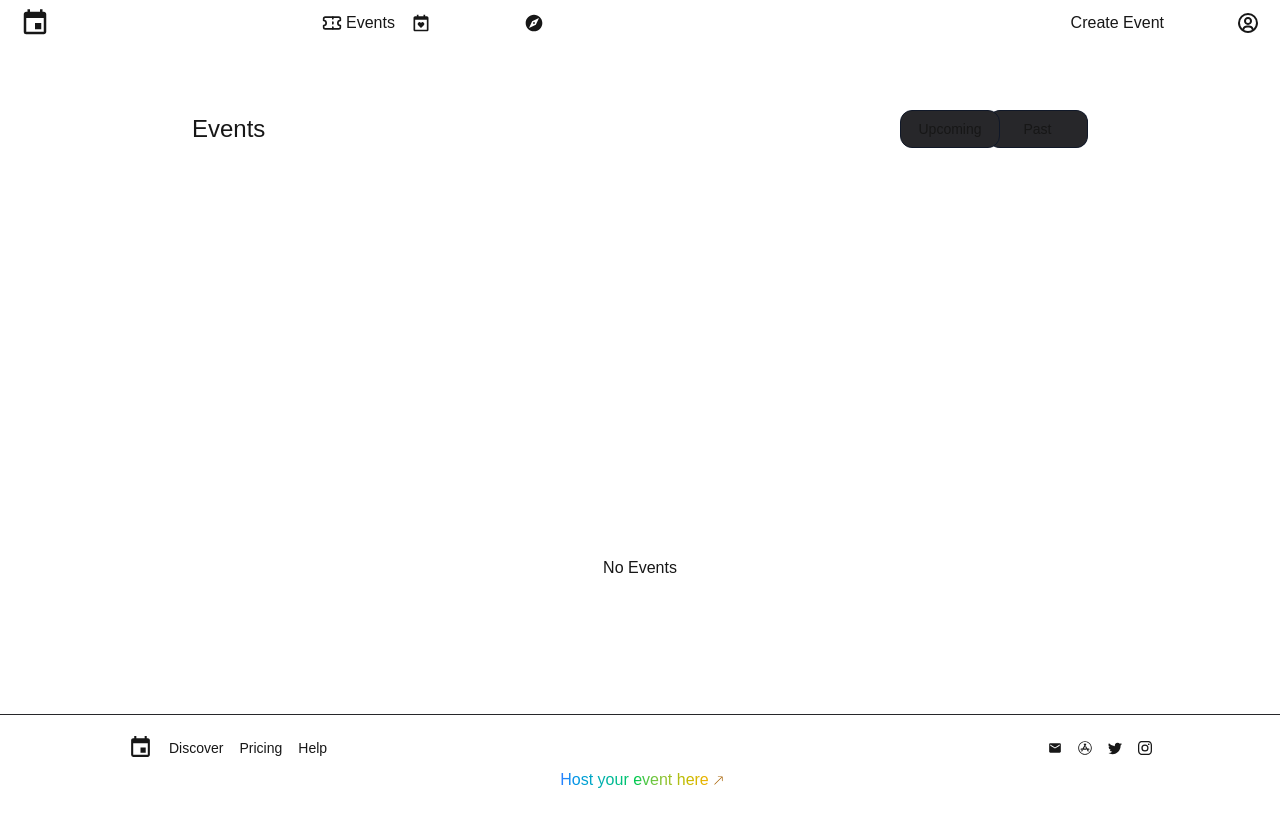
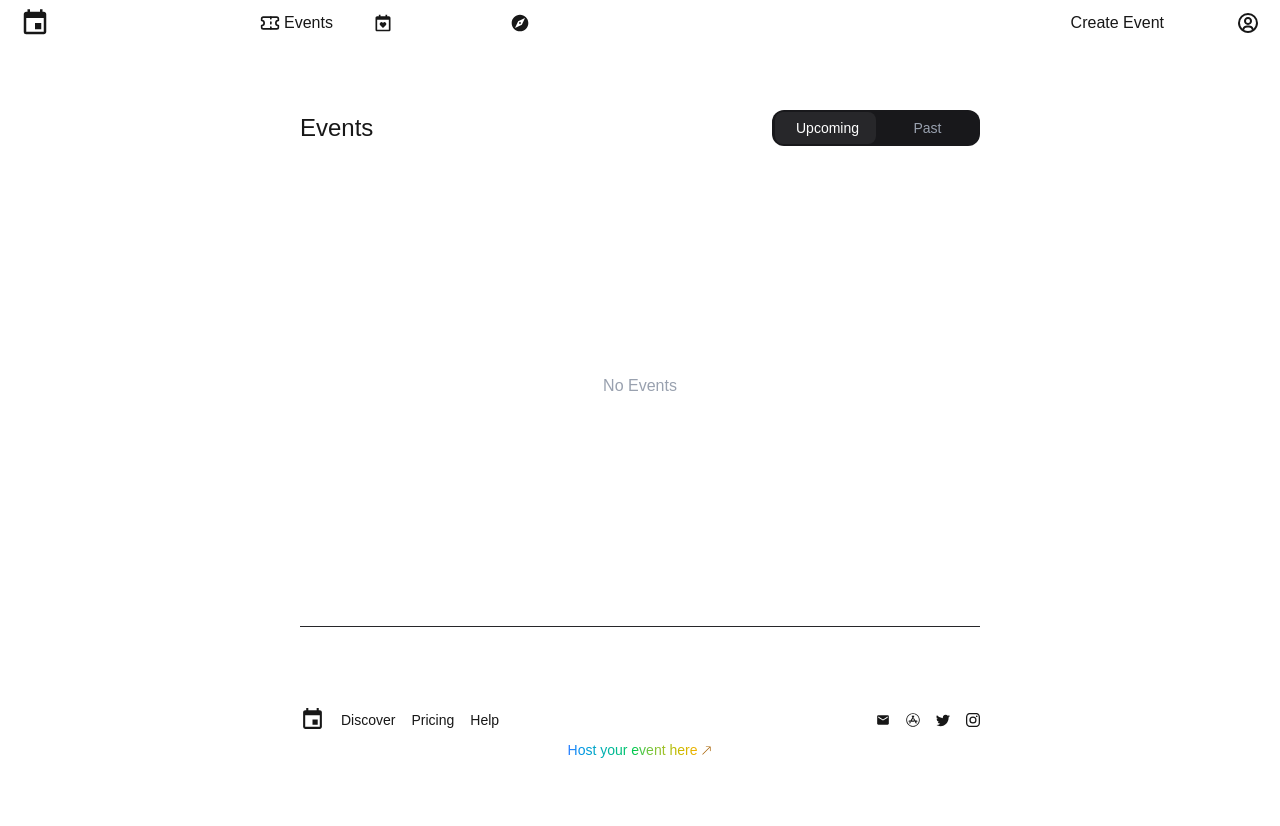
Before and after one commit to akshxdevs/event-dapp, a Next.js app: page /home in a window 1280 px wide. Shown: the top 826 px of the page. After the commit the page ends 800 px from the top, so only its background shows below. Built offline with nearby package versions, Linux system fonts and the light colour scheme.

Commit message:
feat: add event ui stylings

```diff
--- a/app/components/AppBar.tsx
+++ b/app/components/AppBar.tsx
@@ -32,7 +32,7 @@ export const AppBar = () => {
                 </button>
             </div>
             {session &&(
-            <div className='max-w-[35%] w-full flex items-center gap-1 md:gap-4'>
+            <div className='max-w-[45%] w-full flex items-center gap-1 md:gap-10'>
                 <button onClick={()=>router.push("/events")} className='flex items-center gap-1 cursor-pointer'>
                     <LuTicket size={20} />
                     <h3 className='hidden md:block'>Events</h3>
--- a/app/components/Events.tsx
+++ b/app/components/Events.tsx
@@ -1,19 +1,43 @@
+"use client"
+
+import { useState } from "react"
 import { Footer } from "./Footer"
 
 export const Events = () => {
-    return <div className="px-48 py-16">
+    const [activeTab, setActiveTab] = useState<"upcoming" | "past">("upcoming")
+
+    return <div className="px-[300px] mt-16">
         <div className="flex justify-between items-center">
             <div>
                 <h1 className="text-2xl">Events</h1>
             </div>
-            <div className="max-w-50 w-full flex items-center justify-between text-sm">
-                <button className="relative w-[50%] left-3 border border-gray-900 rounded-xl p-2 bg-zinc-800 focus:bg-zinc-600 transition-all duration-300 ease-in-out focus:scale-105">Upcoming</button>
-                <button className="w-[50%] border-y border-r border-gray-900 rounded-xl p-2 bg-zinc-800 focus:bg-zinc-600 transition-all duration-300 ease-in-out focus:scale-105">Past</button>
+            <div className="w-52 relative inline-flex items-center bg-zinc-900 rounded-xl p-1">
+                <div
+                    className={`absolute h-8 rounded-lg bg-zinc-800 transition-transform duration-500 ease-in-out ${
+                        activeTab === "upcoming" ? "translate-x-0" : "translate-x-full"
+                    }`}
+                    style={{
+                        width: '101px',
+                        left: '0.2rem'
+                    }}
+                />
+                <button
+                    onClick={() => setActiveTab("upcoming")}
+                    className={`relative z-10 flex-1 px-5 py-1 text-sm font-medium rounded-lg transition-colors duration-300 ease-in-out ${
+                        activeTab === "upcoming" ? "text-white" : "text-gray-400 hover:text-gray-300"}`}>
+                    Upcoming
+                </button>
+                <button
+                    onClick={() => setActiveTab("past")}
+                    className={`relative z-10 flex-1 px-5 py-1 text-sm font-medium rounded-lg transition-colors duration-300 ease-in-out ${
+                        activeTab === "past" ? "text-white" : "text-gray-400 hover:text-gray-300"}`}>
+                    Past
+                </button>
             </div>
         </div>
-        <div className="my-5">
-            <div className="flex justify-center items-center h-200">
-                <h1>No Events</h1>
+        <div className="border-b border-zinc-800">
+            <div className="flex justify-center items-center min-h-[60vh]">
+                <h1 className="text-gray-400">No Events</h1>
             </div>
         </div>
         <Footer/>
--- a/app/components/Footer.tsx
+++ b/app/components/Footer.tsx
@@ -8,8 +8,8 @@ export const Footer = () => {
   const router = useRouter();
 
   return (
-    <footer className="fixed bottom-0 left-0 px-2 md:px-32 w-full border-t border-zinc-800">
-      <div className="flex justify-between items-center text-sm mt-5">
+    <footer className="fixed bottom-0 left-0 px-2 md:px-[300px] w-full py-8">
+      <div className="flex justify-between items-center text-sm">
         <div className="flex items-center gap-4">
           <button onClick={() => router.push("/login")}>
             <MdEvent size={25} />
@@ -25,8 +25,7 @@ export const Footer = () => {
           <BsInstagram />
         </div>
       </div>
-      <div className="flex md:justify-center items-center gap-1 my-2">
-        <h1 className=""></h1>
+      <div className="flex md:justify-center items-center text-sm gap-1 my-2">
         <h1 className="bg-linear-to-r from-blue-500 via-green-500 to-yellow-500 bg-clip-text text-transparent">
           Host your event here
         </h1>
--- /dev/null
+++ b/app/events/page.tsx
@@ -0,0 +1,43 @@
+import { BsPeople } from "react-icons/bs";
+import { MdEvent } from "react-icons/md";
+
+export default function() {
+    return (
+        <div className="h-screen bg-[#131517]">
+            <div className="flex justify-center items-center min-h-[80vh] ">
+                <div className="flex justify-between items-center gap-4 border-b pb-10 border-zinc-800">
+                    <div className="flex flex-col">
+                        <div>
+                            <h1 className="text-2xl">Events</h1>
+                            <div className="flex justify-between gap-8 py-4 border-b border-zinc-800">
+                                <div className="flex items-center gap-2">
+                                    <MdEvent/>
+                                    {"2K"}
+                                    <p>Events</p>
+                                </div>
+                                <div className="flex items-center gap-2">
+                                    <BsPeople/>
+                                    {"17K"}
+                                    <p>Subscribers</p>
+                                </div>
+                            </div>
+                        </div>
+                        <div className="w-96 py-5">
+                            <h3>Join a hackathon, jam on product design, and meet fellow tinkerers in the industry of tomorrow.</h3>
+                        </div>
+                        <div className="flex items-center gap-4 pt-2">
+                            <input type="text" placeholder="me@gmail.com" className="w-full border rounded-3xl px-2 py-1"/>
+                            <button className="bg-white text-black py-1 px-4 rounded-3xl">subscribe</button>
+                        </div>
+                    </div>
+                    <div>
+                        <img src="./public/pic1.png" alt="img" className="h-72 w-72" />
+                    </div>
+                </div>
+                <div>
+
+                </div>
+            </div>
+        </div>
+    );
+}
--- a/app/providers.tsx
+++ b/app/providers.tsx
@@ -1,6 +1,4 @@
-// app/providers.tsx
 "use client";
-
 import { SessionProvider } from "next-auth/react";
 
 export default function Providers({
```
Also changed, not shown: public/pic1.png (added).
